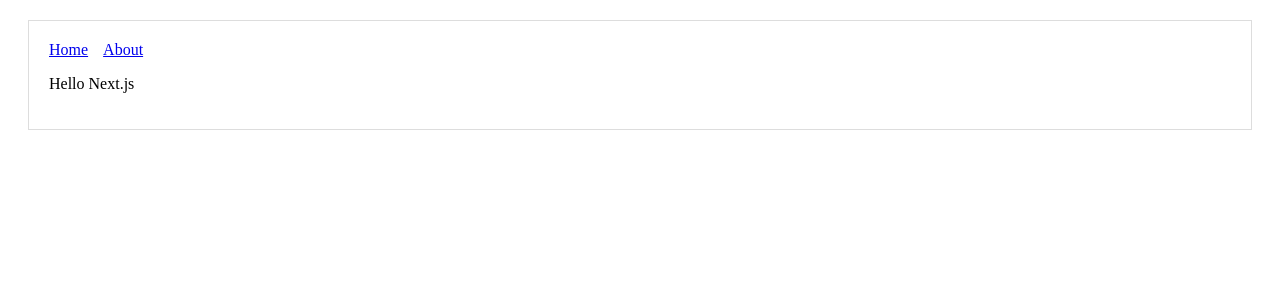
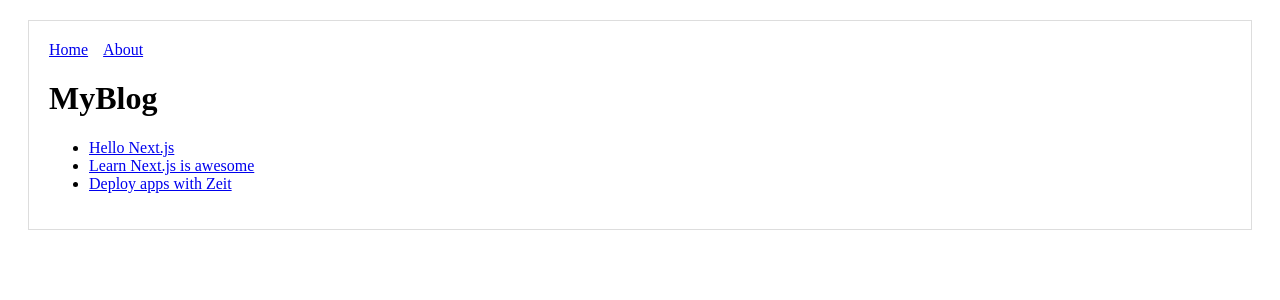
Before and after one commit to JNotelddim/hello-world-node, a Next.js app: page / in a window 1280 px wide. Shown: the top 300 px of the page. Built offline with nearby package versions, Linux system fonts and the light colour scheme.

Commit message:
(4) Create Dynamic Pages
update index to be Blog homepage, and create dynamically loading `Page` page which iakes the router
query string and uses it to generate the page title

```diff
--- a/pages/index.js
+++ b/pages/index.js
@@ -1,11 +1,25 @@
 //This is the Link API
 //import Link from 'next/link';
 import Layout from '../comps/MyLayout.js';
+import Link from 'next/link';
 
-export default function Index(){
+const PostLink = props => (
+    <li>
+        <Link href={`/post?title=${props.title}`}>
+            <a>{props.title}</a>
+        </Link>
+    </li>
+)
+
+export default function Blog(){
     return (
         <Layout>
-            <p>Hello Next.js</p>
+            <h1>MyBlog</h1>
+            <ul>
+                <PostLink title="Hello Next.js"></PostLink>
+                <PostLink title="Learn Next.js is awesome"></PostLink>
+                <PostLink title="Deploy apps with Zeit"></PostLink>
+            </ul>
         </Layout>
     );
 };
```
Also changed, not shown: pages/post.js (added, +15 -0 lines).
